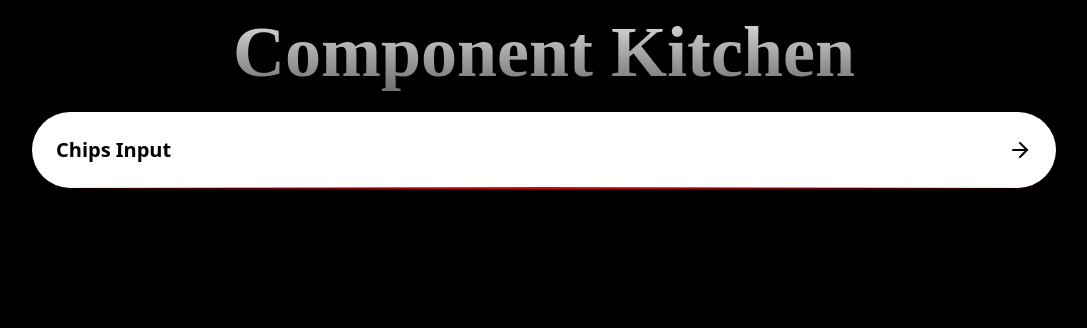
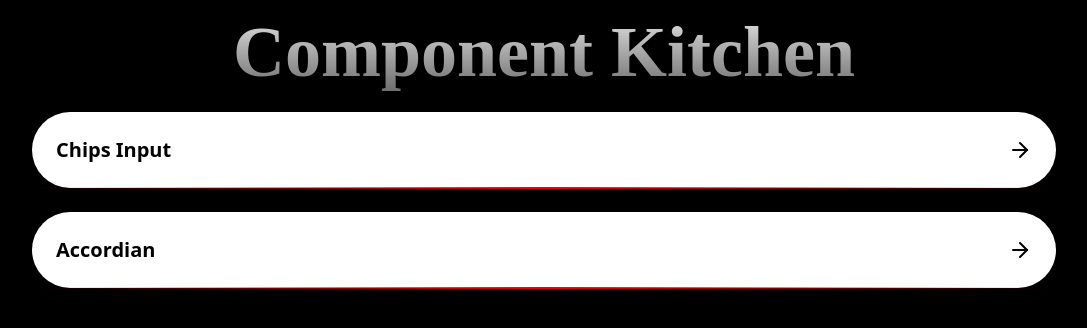
Before and after one commit to iamharshtambe/brainwave, a React (Vite) app: page / in a window 1280 px wide. Shown: the top 328 px of the page, without its empty margins (96-1183 px from the left). Built offline with nearby package versions, Linux system fonts and the light colour scheme; a web font is replaced by a local one.

Commit message:
add routing for accordian

```diff
--- a/src/App.jsx
+++ b/src/App.jsx
@@ -13,6 +13,9 @@ export default function App() {
           <Link to="/chips-input" className="block w-full">
             <ComponentItem itemName="Chips Input" />
           </Link>
+          <Link to="/accordian" className="block w-full">
+            <ComponentItem itemName="Accordian" />
+          </Link>
         </div>
       </div>
     </div>
--- a/src/router.jsx
+++ b/src/router.jsx
@@ -1,8 +1,10 @@
 import { createBrowserRouter } from 'react-router-dom';
 import App from './App';
 import ChipsInput from './components/ChipsInput';
+import Accordian from './components/Accordian';
 
 export const router = createBrowserRouter([
   { path: '/', element: <App /> },
   { path: '/chips-input', element: <ChipsInput /> },
+  { path: '/accordian', element: <Accordian /> },
 ]);
```
